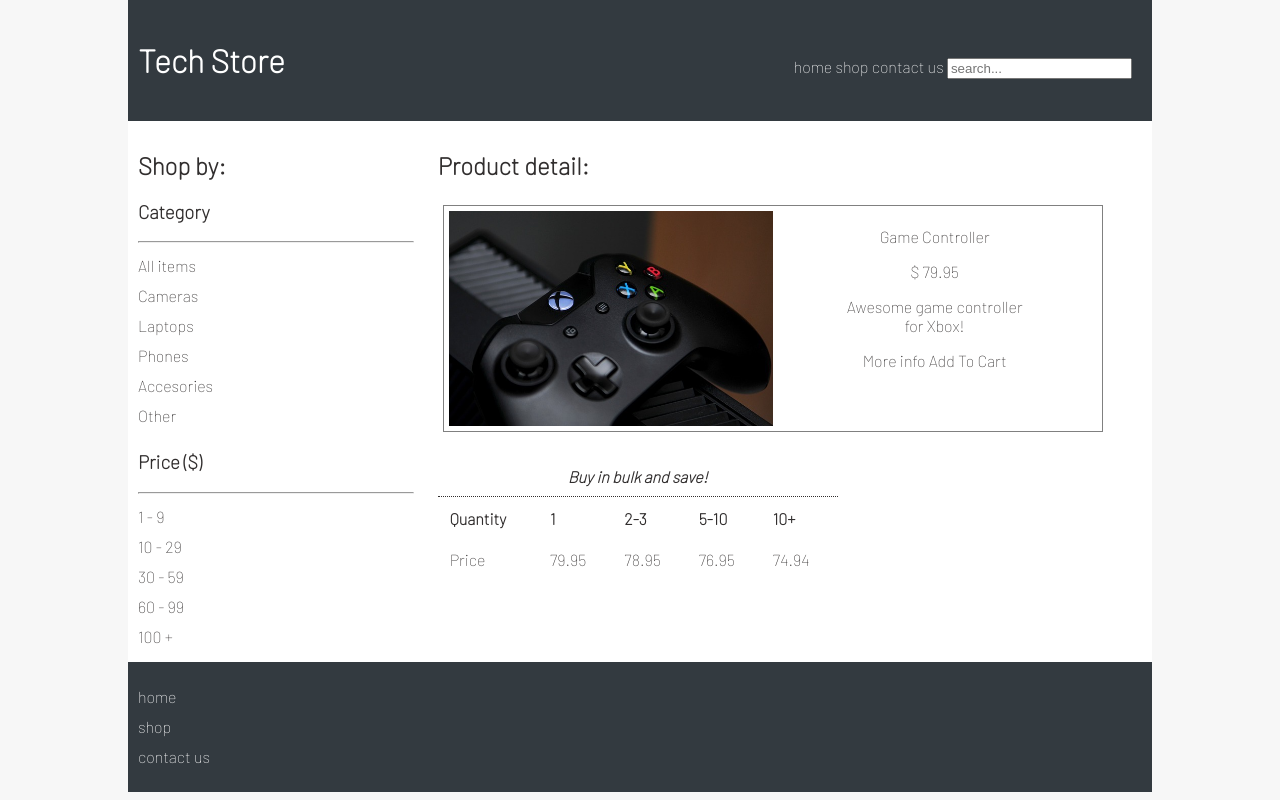
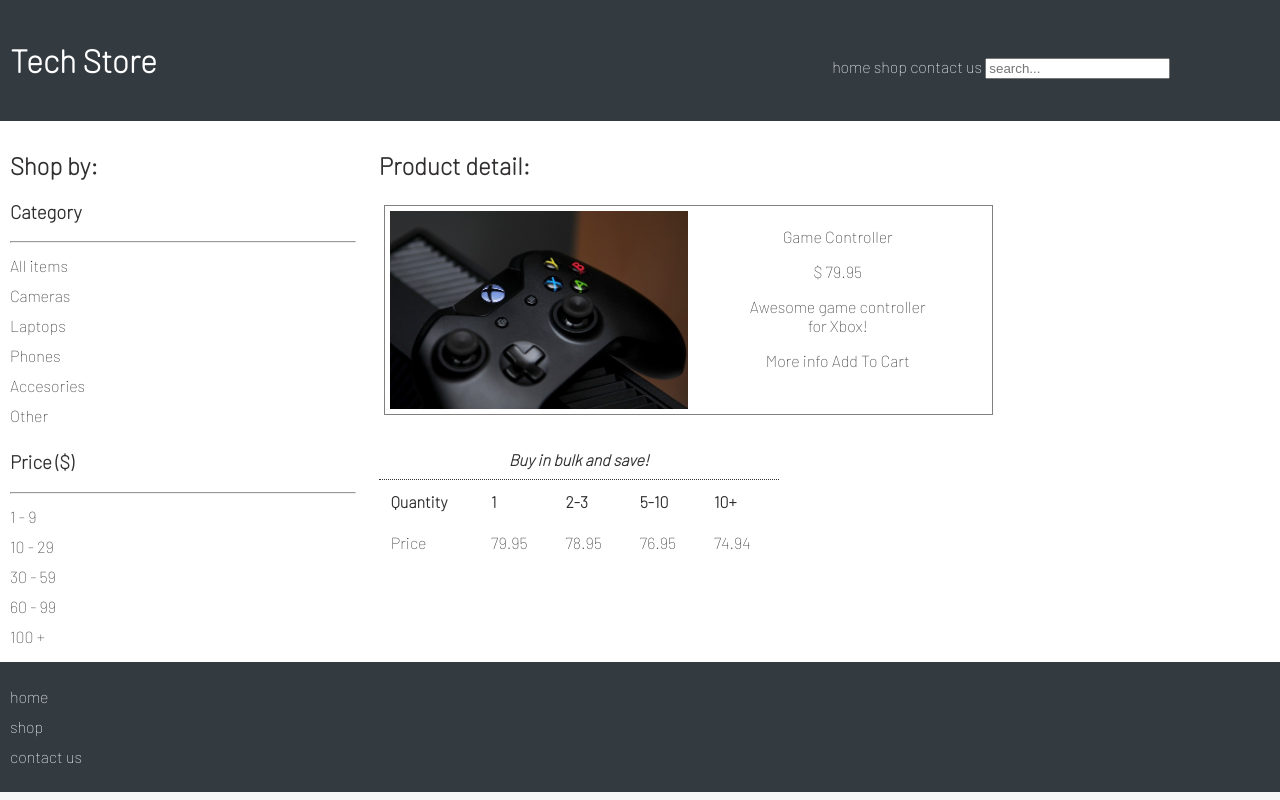
Before and after one commit to pascaleduardmihai/MPI_tema, a plain HTML site: page product-detail.html in a window 1280 px wide. Drawn offline with Linux system fonts and the light colour scheme.

Commit message:
Add files via upload

```diff
--- a/styles.css
+++ b/styles.css
@@ -4,10 +4,10 @@ html{
 
 body{
     background: white;
-    max-width: 80vw;
     margin: 0 auto;
     font-family: 'Barlow', sans-serif;
     color: rgb(49, 46, 46);
+    text-align: center;
 }
 
 
@@ -15,6 +15,10 @@ header, footer {
     background: #333a40;
     color: white;
     padding: 20px 10px;
+}
+
+input[type="search"]{
+    width: 100%;
 }
 
 ul{
@@ -46,31 +50,17 @@ header h1, nav{
 }
 
 header h1{
-    width: 65%;
-}
-
-main{
-    /* target / context = result - convert pixel size to fluid size so it can scale */
-    /* 680 (current value) / 1000 (container) = 0.68 (inmultit cu 100 pt a determina valorea in procentaj)*/
-    width: 68%;
-    display: inline-block;
-    padding: 10px;
-}
-
-aside{
-    width: 27%;
-    display: inline-block;
-    vertical-align: top;
-    padding: 10px;
+    width: 100%;
 }
 
 .product {
     box-sizing: border-box;
     border: 1px solid grey;
-    width: 30%;
+    /* width: 30%; */
     margin: 5px;
     padding: 5px;
-    display: inline-block;
+    width: 100%;
+    /*  */
     text-align: center;
 }
 
@@ -93,7 +83,7 @@ img{
 /* Product detail page */
 
 .product-detail{
-    width: 660px;
+    width: 40%;
 
 }
 
@@ -146,3 +136,75 @@ th, td{
 tr:hover{
     background-color: #f5f5f5;
 }
+
+
+@media (min-width: 300px) {
+    input[type="search"]{
+        width: 40%;
+        margin-left: 2em;
+    }
+
+    .product{
+        display: inline-block;
+        width: 48%;
+    }
+
+    .product-detail{
+    width: 50%
+    }
+}
+
+@media (min-width: 800px) {
+    input[type="search"]{
+        width: 40%;
+        margin-left: 2em;
+    }
+
+    .product{
+        display: inline-block;
+        width: 48%;
+    }
+
+    .product-detail{
+    width: 70%
+    }
+}
+
+@media (min-width: 1000px){
+
+body{
+    text-align: left;
+}
+
+header h1{
+    width: 65%;
+}
+
+main{
+    width: 68%;
+    display: inline-block;
+    padding: 10px;
+}
+
+aside{
+    width: 27%;
+    display: inline-block;
+    vertical-align: top;
+    padding: 10px;
+}
+
+}
+
+@media (mid-width: 1200px){
+    body{
+    max-width: 80vw;
+    }
+
+    .product {
+        width: 30%;
+    }
+
+    input[type="search"] {
+        width: 20%;
+    }
+}
```
Also changed, not shown: contact.html (+2 -1 lines), index.html (line endings or trailing spaces), product-detail.html (line endings or trailing spaces).
